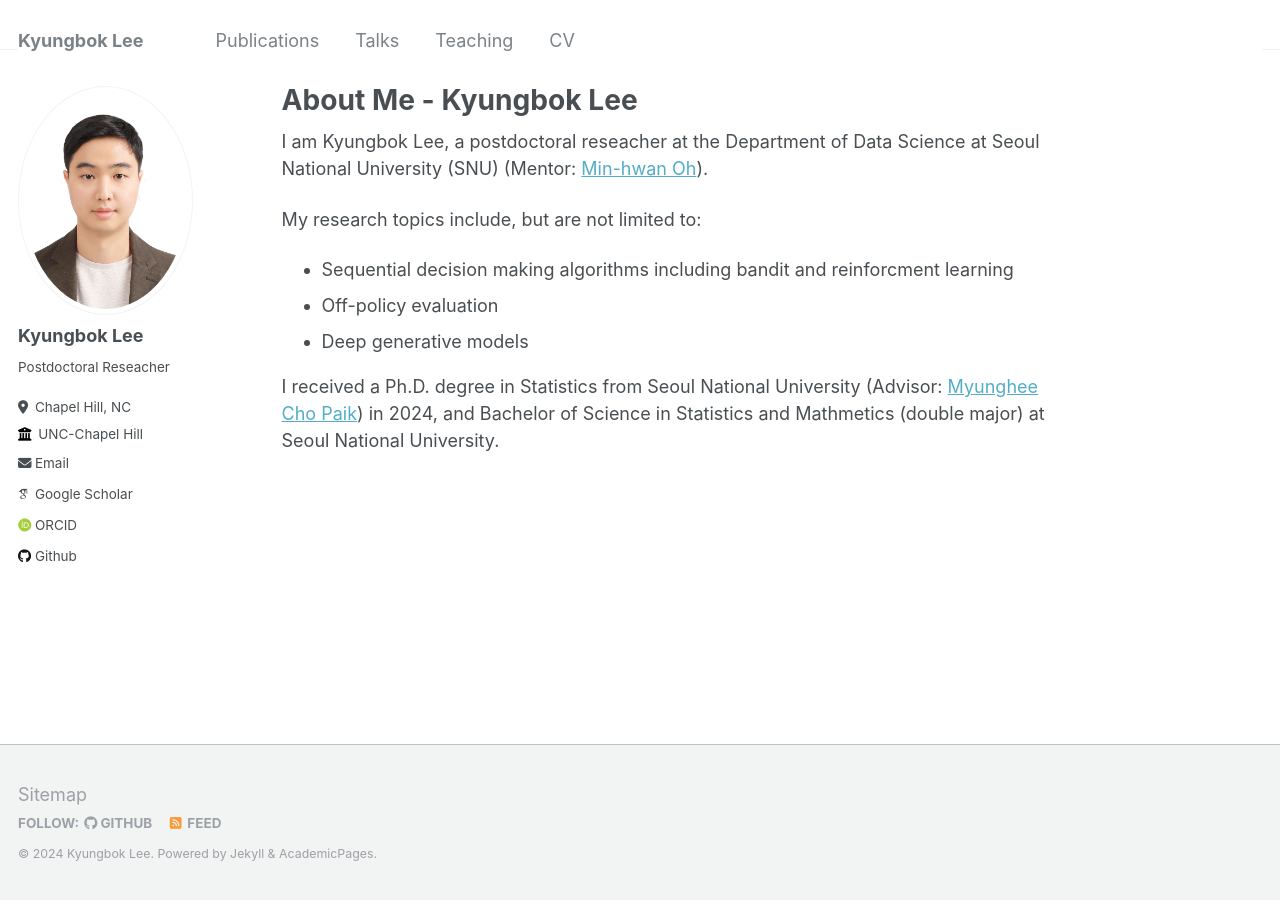
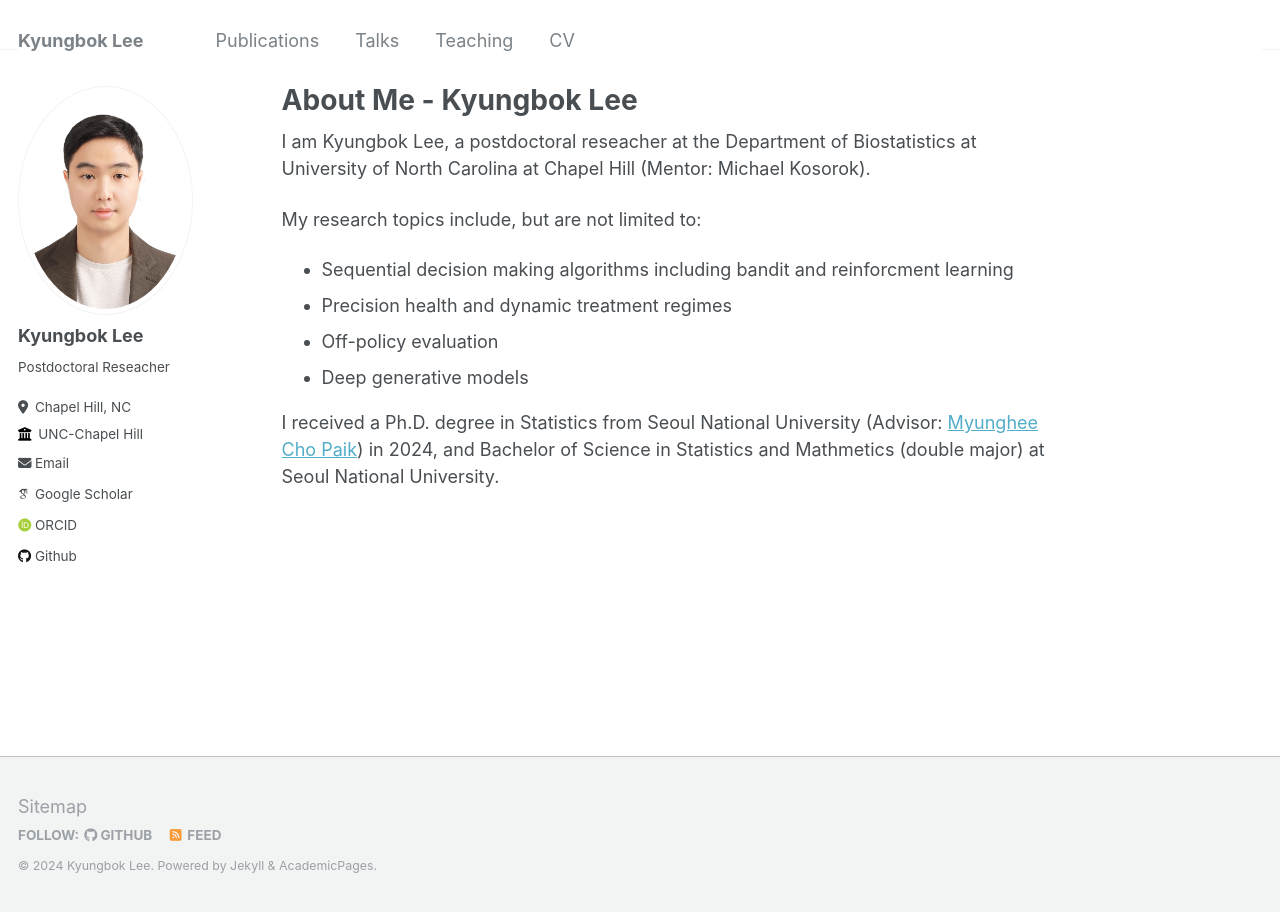
Before and after one commit to KyungbokLee/KyungbokLee.github.io, a Jekyll site: the page built from _pages/about.md, in a window 1280 px wide. Built offline with Jekyll 4.4.1, drawn with Linux system fonts in a browser that asks for light colours; some web fonts are replaced.

Commit message:
Update about.md

```diff
--- a/_pages/about.md
+++ b/_pages/about.md
@@ -7,11 +7,12 @@ redirect_from:
   - /about.html
 ---
 
-I am Kyungbok Lee, a postdoctoral reseacher at the Department of Data Science at Seoul National University (SNU) (Mentor: [Min-hwan Oh](https://scholar.google.com/citations?user=KzVALFwAAAAJ)).
+I am Kyungbok Lee, a postdoctoral reseacher at the Department of Biostatistics at University of North Carolina at Chapel Hill (Mentor: Michael Kosorok).
 
  My research topics include, but are not limited to:
 - Sequential decision making algorithms including bandit and reinforcment learning
+- Precision health and dynamic treatment regimes
 - Off-policy evaluation
 - Deep generative models
 
-I received a Ph.D. degree in Statistics from Seoul National University (Advisor: [Myunghee Cho Paik](https://scholar.google.com/citations?user=ww1zLWEAAAAJ&hl=en)) in 2024, and Bachelor of Science in  Statistics and Mathmetics (double major) at Seoul National University.
+I received a Ph.D. degree in Statistics from Seoul National University (Advisor: [Myunghee Cho Paik](https://scholar.google.com/citations?user=ww1zLWEAAAAJ&hl=en)) in 2024, and Bachelor of Science in Statistics and Mathmetics (double major) at Seoul National University.
```
